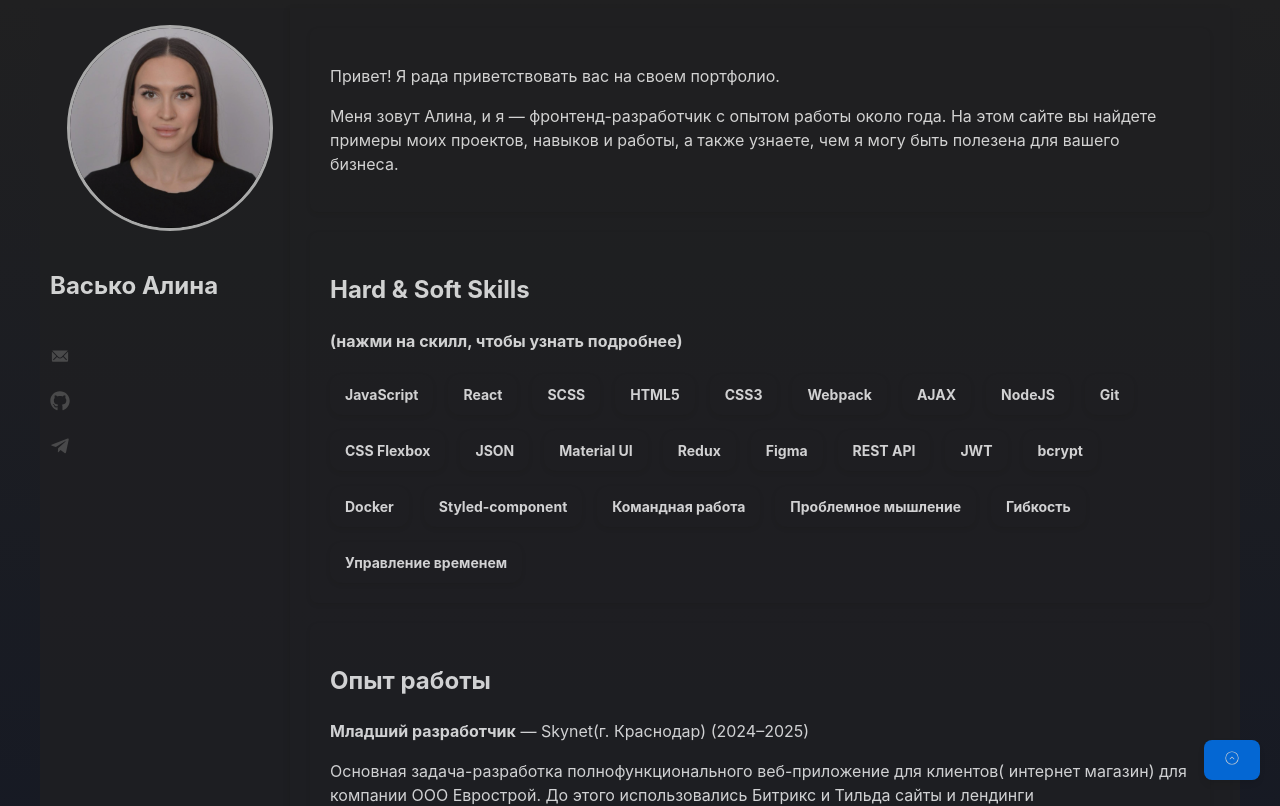
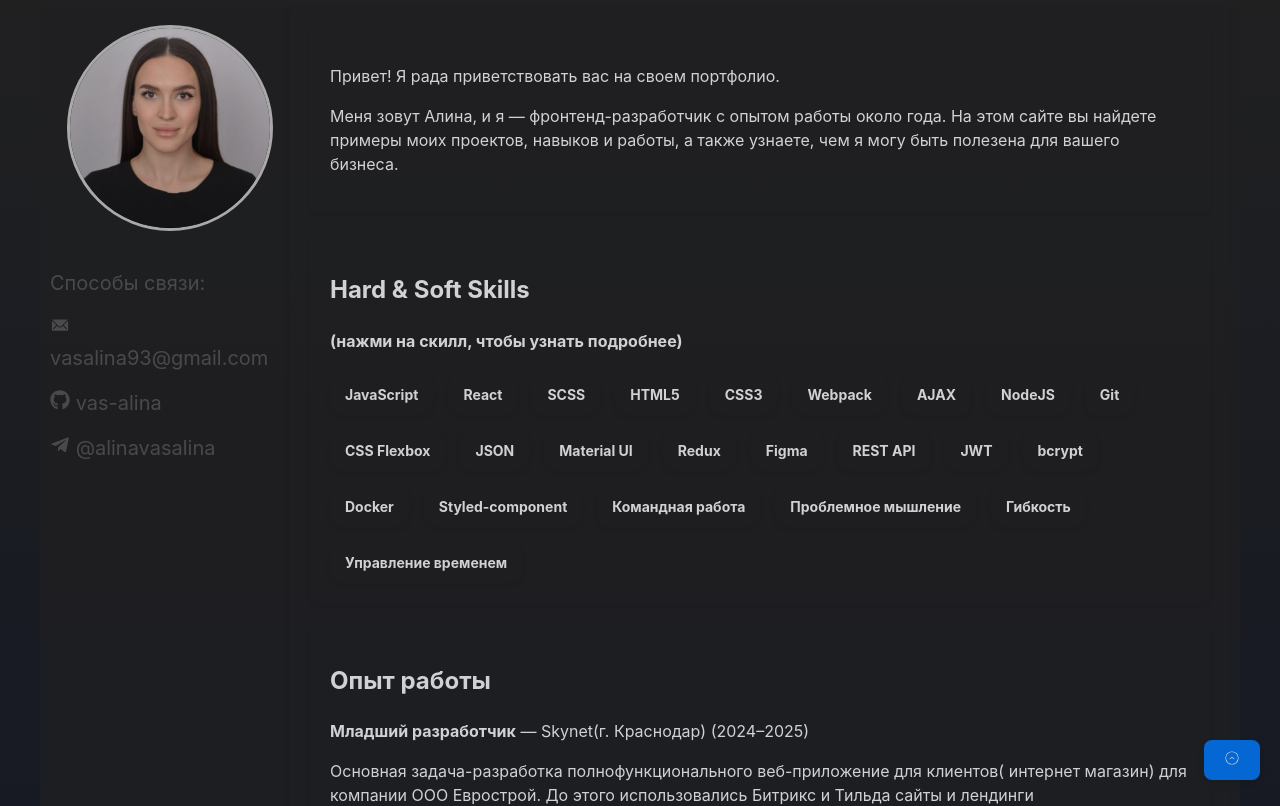
Before and after one commit to vas-alina/resume, a React (Vite) app: page / in a window 1280 px wide. Shown: the top 806 px of the page. Built offline with nearby package versions, Linux system fonts and the light colour scheme.

Commit message:
block fixed

```diff
--- a/src/pages/person/Person.jsx
+++ b/src/pages/person/Person.jsx
@@ -6,7 +6,6 @@ export const Person = () => {
     <>
       <PersonWrapper>
         <PersonImg />
-        <h2>Васько Алина</h2>
         <PersonContact />
       </PersonWrapper>
     </>
--- a/src/pages/person/components/person-contact/Person-contact.jsx
+++ b/src/pages/person/components/person-contact/Person-contact.jsx
@@ -5,26 +5,27 @@ import { IoIosMail } from "react-icons/io";
 export const PersonContact = () => {
   return (
     <ContactWrapper>
+      <ContactLink>Способы связи:</ContactLink>
       <ContactLink
         href="mailto:vasalina93@gmail.com"
         target="_blank"
         rel="noopener noreferrer"
       >
-        <IoIosMail />
+        <IoIosMail /> vasalina93@gmail.com
       </ContactLink>
       <ContactLink
         href="https://github.com/vas-alina"
         target="_blank"
         rel="noopener noreferrer"
       >
-        <FaGithub />
+        <FaGithub /> vas-alina
       </ContactLink>
       <ContactLink
         href="https://t.me/alinavasalina"
         target="_blank"
         rel="noopener noreferrer"
       >
-        <FaTelegramPlane />
+        <FaTelegramPlane /> @alinavasalina
       </ContactLink>
     </ContactWrapper>
   );
```
